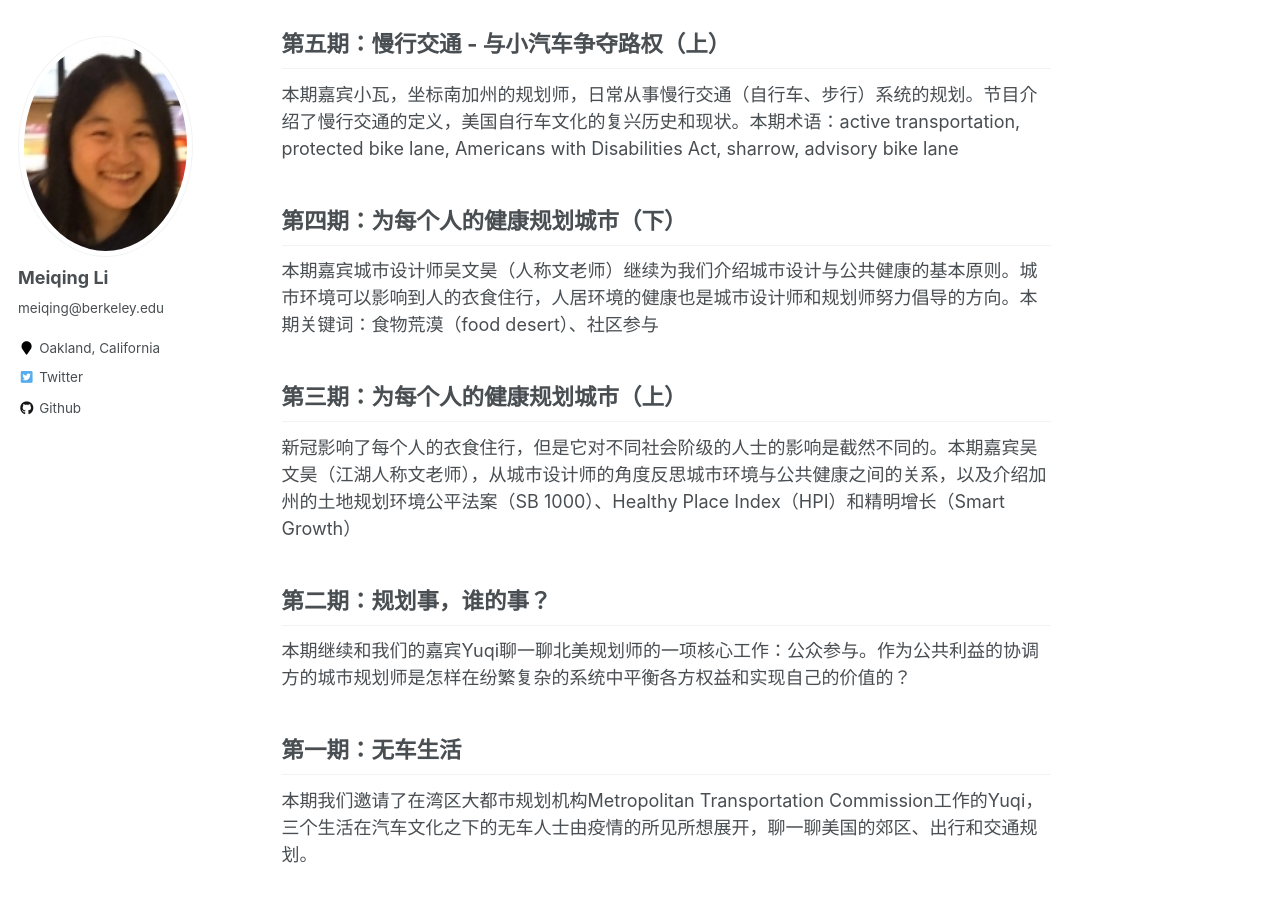
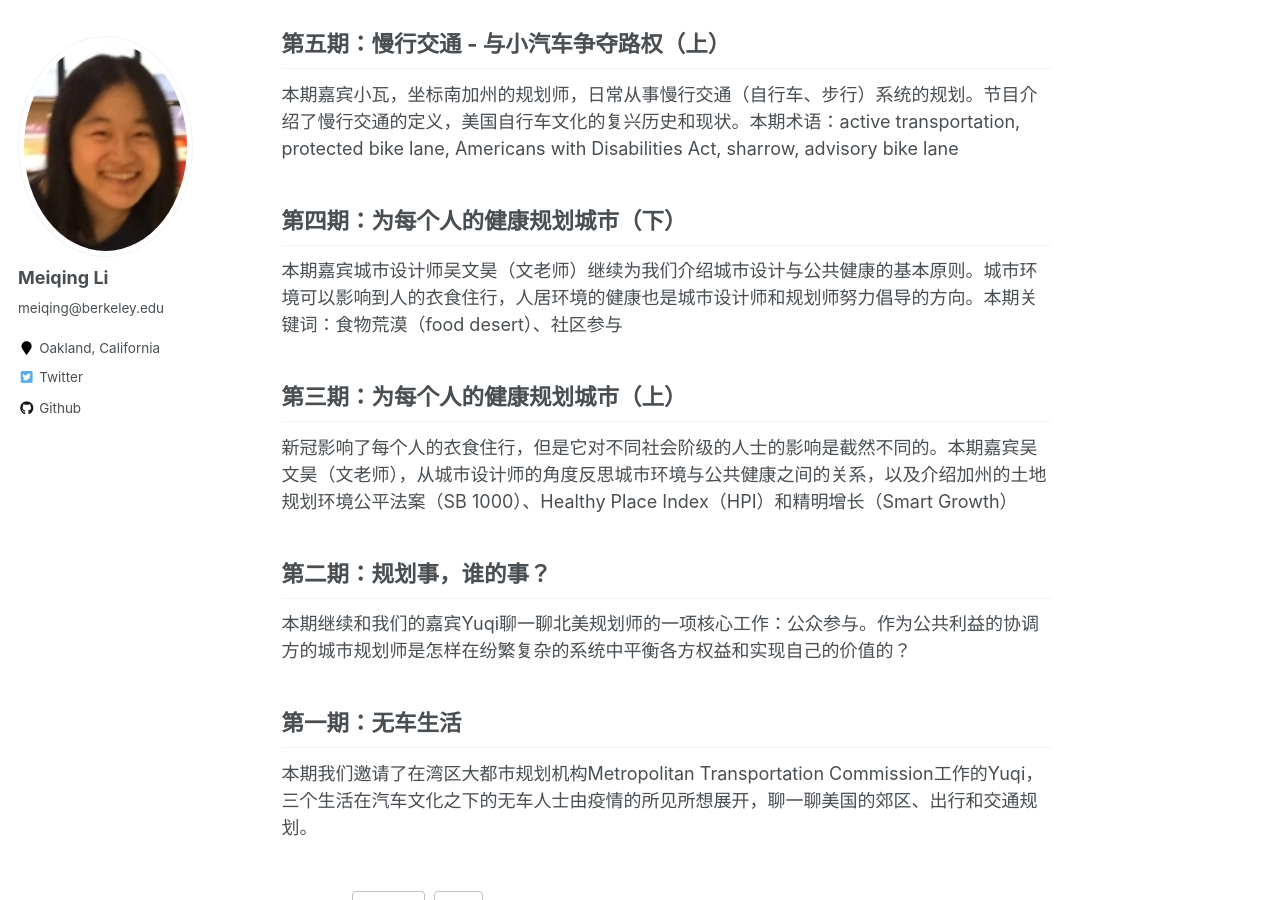
Before and after one commit to keolasin/meiqing_debug, a Jekyll site: the page built from _posts/2020-08-12-blog-post-1.md, in a window 1280 px wide and 900 px high, scrolled down 1436 px. Built offline with Jekyll 4.4.1, drawn with Linux system fonts in a browser that asks for light colours.

Commit message:
Update 2020-08-12-blog-post-1.md

```diff
--- a/_posts/2020-08-12-blog-post-1.md
+++ b/_posts/2020-08-12-blog-post-1.md
@@ -35,11 +35,11 @@ Bobby Lu是一位在在旧金山湾区从事区域经济规划的规划师。本
 
 第四期：为每个人的健康规划城市（下）
 ------
-本期嘉宾城市设计师吴文昊（人称文老师）继续为我们介绍城市设计与公共健康的基本原则。城市环境可以影响到人的衣食住行，人居环境的健康也是城市设计师和规划师努力倡导的方向。本期关键词：食物荒漠（food desert）、社区参与
+本期嘉宾城市设计师吴文昊（文老师）继续为我们介绍城市设计与公共健康的基本原则。城市环境可以影响到人的衣食住行，人居环境的健康也是城市设计师和规划师努力倡导的方向。本期关键词：食物荒漠（food desert）、社区参与
 
 第三期：为每个人的健康规划城市（上）
 ------
-新冠影响了每个人的衣食住行，但是它对不同社会阶级的人士的影响是截然不同的。本期嘉宾吴文昊（江湖人称文老师），从城市设计师的角度反思城市环境与公共健康之间的关系，以及介绍加州的土地规划环境公平法案（SB 1000）、Healthy Place Index（HPI）和精明增长（Smart Growth）
+新冠影响了每个人的衣食住行，但是它对不同社会阶级的人士的影响是截然不同的。本期嘉宾吴文昊（文老师），从城市设计师的角度反思城市环境与公共健康之间的关系，以及介绍加州的土地规划环境公平法案（SB 1000）、Healthy Place Index（HPI）和精明增长（Smart Growth）
 
 第二期：规划事，谁的事？
 ------
```
